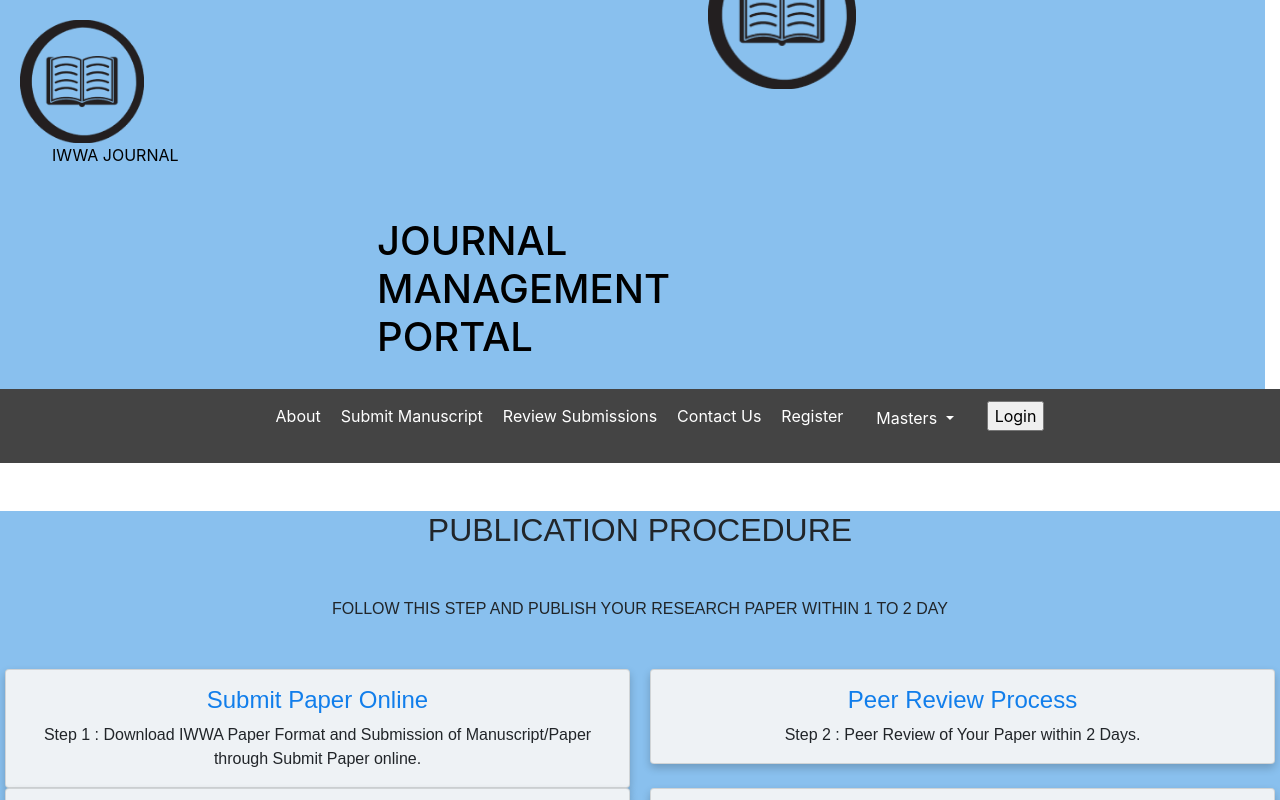
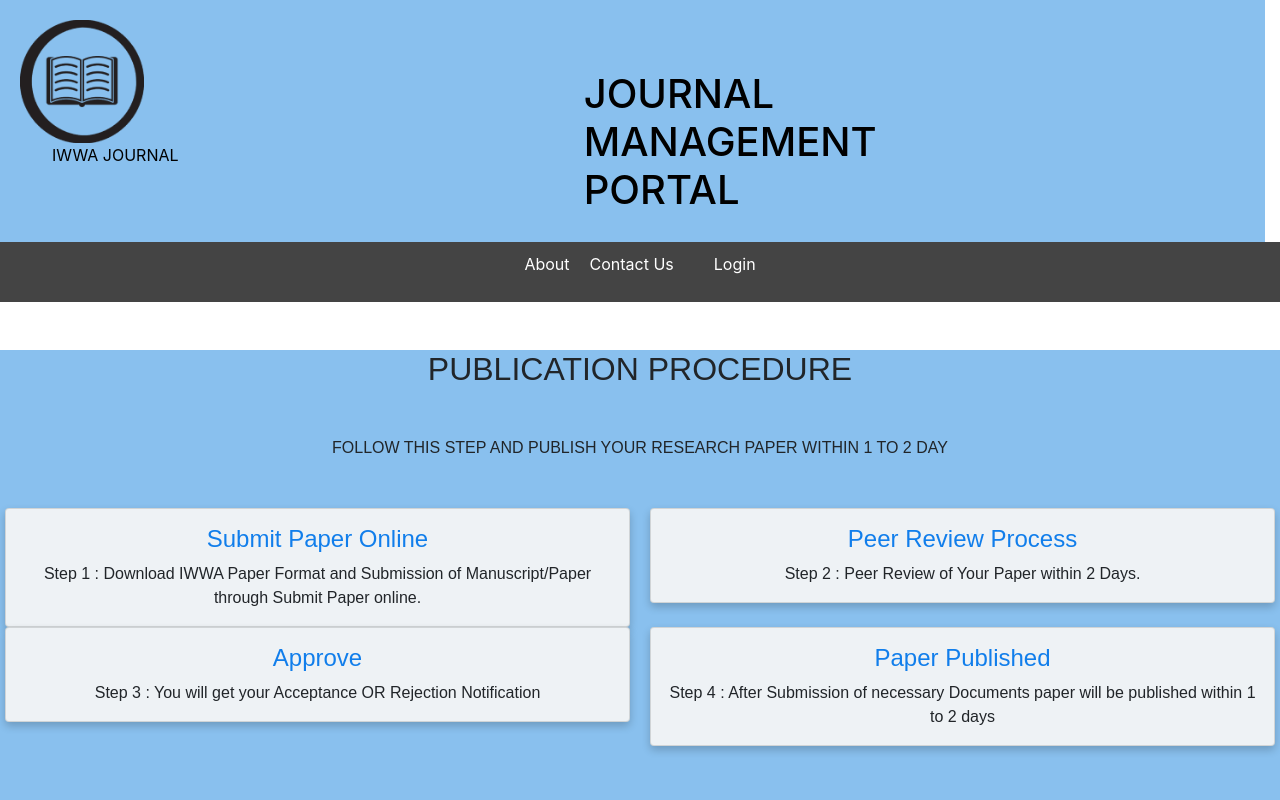
Before and after one commit to SRICHID-TECHNOLOGIES/journalManagementPortalAngular, an Angular app in the folder JournalProjectAngular/: page / in a window 1280 px wide. Shown: the top 800 px of the page. Built offline with nearby package versions, Linux system fonts and the light colour scheme.

Commit message:
Kruthika 23-09-2023 Local storage

```diff
--- a/JournalProjectAngular/src/app/login/login.component.html
+++ b/JournalProjectAngular/src/app/login/login.component.html
@@ -26,7 +26,7 @@
           <div class="row button">
             <button type="button" (click)="login()" id="login-button">Login</button>
 
-            <!-- <button type="submit"          value="Login"          (click)="login()">Login</button> -->
+
 
           </div>
           <div class="signup-link">Not registered? <a href="#">Signup now</a></div>
--- a/JournalProjectAngular/src/app/login/login.component.ts
+++ b/JournalProjectAngular/src/app/login/login.component.ts
@@ -15,15 +15,15 @@ export class LoginComponent {
   password:any;
   route: any;
   getlogin: any;
+  userName: any;
 
-  constructor(private  Services:LoginserviceService , route : Router){
+  constructor(private  Services:LoginserviceService ,private router:Router){
     if(localStorage.getItem("IsLoggedIn") == "true"){
       this.IsLoggedIn = true
 
-      this.password = localStorage.getItem("password")
-      this.email = localStorage.getItem("email")
-      this.RoleID = localStorage.getItem("RoleId")
-
+      this.email = localStorage.getItem("Email")
+      this.RoleID = localStorage.getItem("RoleID")
+    this.userName=localStorage.getItem("UserName")
 
 
   }
@@ -46,15 +46,22 @@ export class LoginComponent {
 
   login() {
 
-    var login = {
+    var login1 = {
       Email: this.FullName,
-      Password:this.password
+      Password:this.password,
+
 
     }
-    this.Services.savelogin(login).subscribe((result: any) => {
+    this.Services.savelogin(login1).subscribe((result: any) => {
       if (result !="fail") {
-        alert("login successfully");
-        window.location.reload();
+        localStorage.setItem('token', result.token);
+        localStorage.setItem('Email', result.email);
+        localStorage.setItem('UserName', result.fullName);
+        localStorage.setItem('RoleID', result.roleID);
+        localStorage.setItem('IsLoggedIn', 'true');
+        this.router.navigate(['/home']).then(()=>{
+          window.location.reload()
+        })
       } else {
         alert("Invalid credentials!!!")
         window.location.reload();
--- a/JournalProjectAngular/src/app/navbar/navbar.component.html
+++ b/JournalProjectAngular/src/app/navbar/navbar.component.html
@@ -9,9 +9,7 @@
         <img src="assets/logoo.png " alt="logo" style="width:70%;text-align: left; ">
         <div style="text-align: left; padding-left: 13%;">&nbsp;&nbsp;IWWA JOURNAL</div>
       </div>
-      <div class="col-md-7" style="padding-left: 40%;margin-top: -79px;">
-        <img src="assets/logoo.png " alt="logo" style="width:70%;text-align: center; ">
-      </div>
+
       <div class="col-md-5" style="padding-left: 30%;margin-top: 50px;">
         <h1>JOURNAL MANAGEMENT PORTAL</h1>
       </div><div class="col-md-3"></div>
@@ -25,11 +23,15 @@
 
         <!-- <li><a [routerLink]="['/journalcomponent']">Home</a></li> -->
         <li><a href="#">About</a></li>
-        <li><a [routerLink]="['/manuscriptsubmission']">Submit Manuscript</a></li>
-        <li><a href="#">Review Submissions</a></li>
+        <li *ngIf ="IsLoggedIn && RoleID == 1003 || RoleID == 2"><a [routerLink]="['/manuscriptsubmission']">Submit Manuscript</a></li>
+        <li *ngIf ="IsLoggedIn && RoleID == 1003"><a [routerLink]="['/authordashboard']">Dashboard</a></li>
+        <li *ngIf ="IsLoggedIn && RoleID == 1004"><a [routerLink]="['/editordashboard']">Dashboard</a></li>
+        <li *ngIf ="IsLoggedIn && RoleID == 1005"><a [routerLink]="['/reviewerdashboard']">Dashboard</a></li>
+
+        <li  *ngIf ="IsLoggedIn"><a href="#">Review Submissions</a></li>
         <li><a href="#">Contact Us</a></li>
-        <li><a [routerLink]="['/register']">Register</a></li>
-        <li>
+        <li  *ngIf ="IsLoggedIn && RoleID == 2"><a [routerLink]="['/register']">Register</a></li>
+        <li  *ngIf ="IsLoggedIn && RoleID == 2">
             <button type="button" class="btn btn-clear dropdown-toggle" data-toggle="dropdown" style="color: white;">
               Masters
             </button>
@@ -39,7 +41,9 @@
               <!-- <a class="dropdown-item" href="#">Link 3</a> -->
             </div>
         </li>
-        <input [routerLink]="['/login']" type="submit" value="Login"> <!-- This is the login button -->
+        <li><a href="#">{{userName}}</a></li>
+ <li><a *ngIf ="!IsLoggedIn" [routerLink]="['/login']">Login</a></li>
+        <li><a *ngIf ="IsLoggedIn" (click)="logout()">Logout</a></li>
 
       </ul>
     </div>
--- a/JournalProjectAngular/src/app/navbar/navbar.component.ts
+++ b/JournalProjectAngular/src/app/navbar/navbar.component.ts
@@ -1,4 +1,5 @@
 import { Component } from '@angular/core';
+import { Router } from '@angular/router';
 
 @Component({
   selector: 'app-navbar',
@@ -6,5 +7,27 @@ import { Component } from '@angular/core';
   styleUrls: ['./navbar.component.css']
 })
 export class NavbarComponent {
+  IsLoggedIn:any;
+  email: any;
+  RoleID: any;
+  userName: any;
+  constructor(private route:Router  )
+  {
+    if(localStorage.getItem("IsLoggedIn") == "true"){
+      this.IsLoggedIn = true
+      this.email = localStorage.getItem("Email")
+      this.RoleID = localStorage.getItem("RoleID")
+    this.userName=localStorage.getItem("UserName")
+  }
+  }
 
+  logout(){
+    this.IsLoggedIn = false;
+    localStorage.setItem("IsLoggedIn", "false");
+    localStorage.removeItem('token')
+    this.route.navigate(['/']).then(()=>{
+      window.location.reload();
+    }
+    )
+  }
 }
```
Also changed, not shown: JournalProjectAngular/src/app/app-routing.module.ts (+4 -3 lines).
